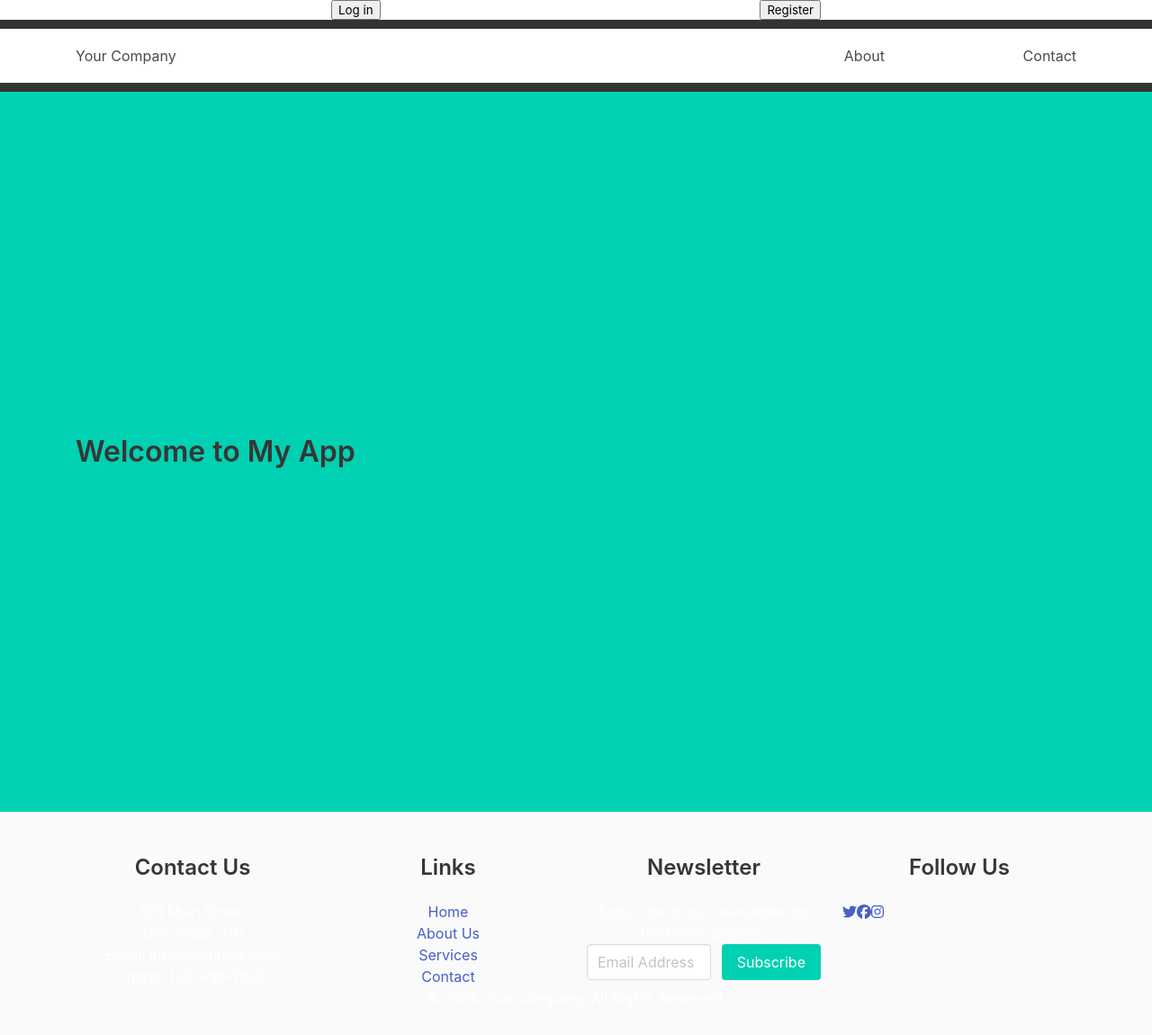
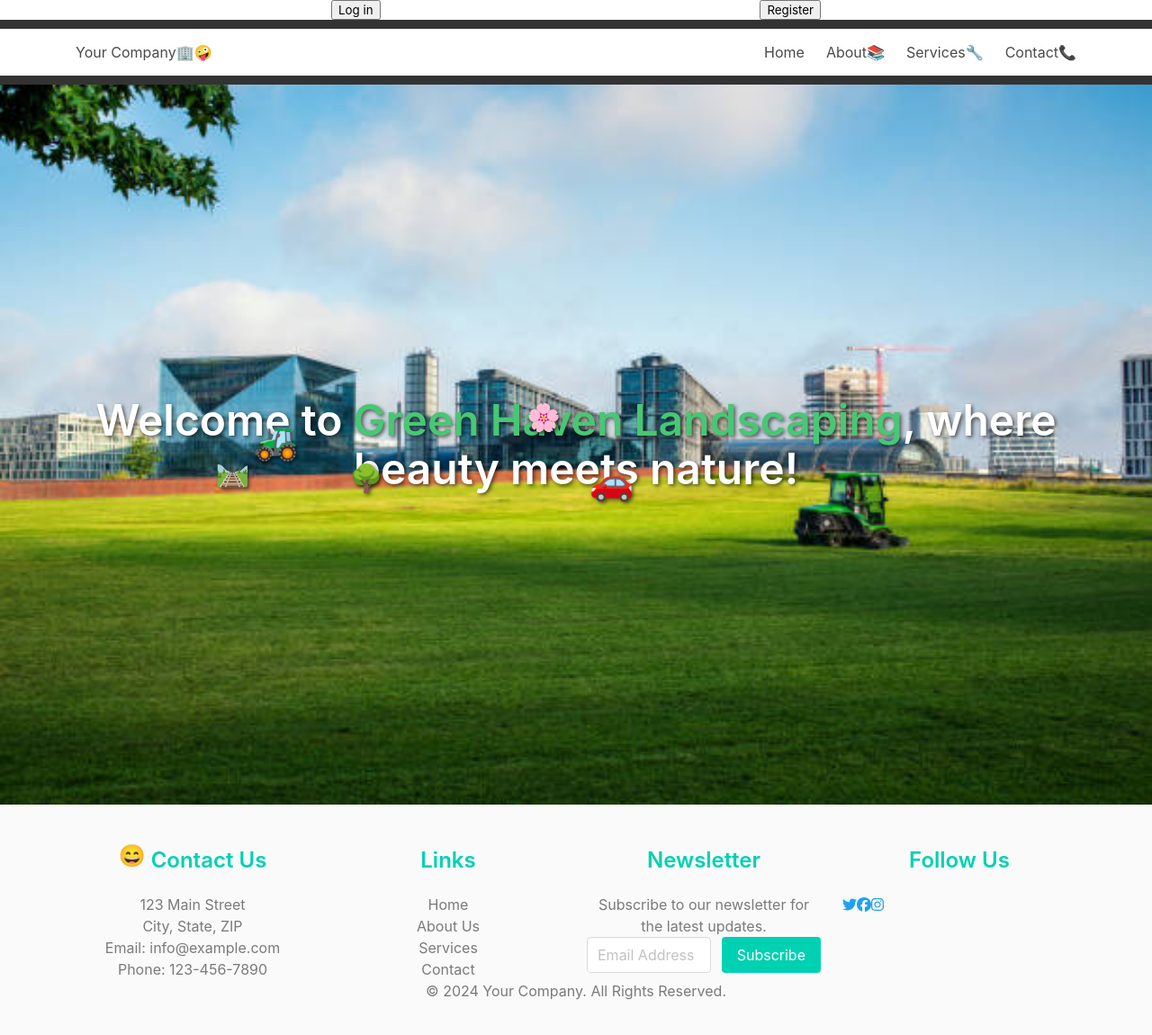
Before and after one commit to Nurshat01/business-website, a React (Vite) app in the folder client/: page / in a window 1280 px wide. Shown: the top 1150 px of the page at 90% size. Built offline with nearby package versions, Linux system fonts and the light colour scheme.

Commit message:
Ui change home

```diff
--- a/client/src/components/footer/footer.css
+++ b/client/src/components/footer/footer.css
@@ -1,95 +1,33 @@
-.footer {
-  background-color: #333;
-  color: #fff;
-  padding: 40px 0;
+.emoji {
+  display: inline-block;
+  animation: moveEmoji 2s infinite alternate;
 }
 
-.container {
-  max-width: 1200px;
-  margin: 0 auto;
-  padding: 0 20px;
+@keyframes moveEmoji {
+  0% {
+    transform: translateY(0);
+  }
+  100% {
+    transform: translateY(-5px);
+  }
 }
 
-.footer-content {
-  display: flex;
-  flex-wrap: wrap;
+.fun-icon {
+  color: #1da1f2; /* Twitter blue */
 }
 
-.footer-column {
-  flex: 1;
-  margin-bottom: 20px;
-  padding-right: 20px;
+.column a:hover {
+  animation: bounce 0.5s infinite;
 }
 
-.footer-column h4 {
-  font-size: 18px;
-  margin-bottom: 10px;
-  color: #fff;
+@keyframes bounce {
+  0%, 20%, 50%, 80%, 100% {
+    transform: translateY(0);
+  }
+  40% {
+    transform: translateY(-10px);
+  }
+  60% {
+    transform: translateY(-5px);
+  }
 }
-
-ul {
-  list-style-type: none;
-  padding: 0;
-}
-
-ul li {
-  margin-bottom: 5px;
-}
-
-ul li a {
-  color: #ccc;
-  text-decoration: none;
-}
-
-ul li a:hover {
-  color: #fff;
-}
-
-.newsletter-form {
-  display: flex;
-}
-
-.newsletter-form .input {
-  flex: 1;
-  margin-right: 10px;
-}
-
-.newsletter-form .button {
-  background-color: #007bff;
-  color: #fff;
-  border: none;
-  padding: 8px 20px;
-  cursor: pointer;
-}
-
-.newsletter-form .button:hover {
-  background-color: #0056b3;
-}
-
-.social-icons {
-  display: flex;
-}
-
-.social-icons li {
-  margin-right: 10px;
-}
-
-.social-icons li a {
-  color: #ccc;
-  text-decoration: none;
-}
-
-.social-icons li a:hover {
-  color: #fff;
-}
-
-.footer-bottom {
-  background-color: #222;
-  padding: 10px 0;
-}
-
-.footer-bottom p {
-  text-align: center;
-  margin: 0;
-  color: #ccc;
-}
--- a/client/src/components/footer/index.jsx
+++ b/client/src/components/footer/index.jsx
@@ -1,7 +1,7 @@
 import React from 'react';
 import { FontAwesomeIcon } from '@fortawesome/react-fontawesome';
 import { faTwitter, faFacebook, faInstagram } from '@fortawesome/free-brands-svg-icons';
-
+import './footer.css'; // Assuming you have a separate CSS file for footer styles
 
 const Footer = () => {
   return (
@@ -9,24 +9,26 @@ const Footer = () => {
       <div className="container">
         <div className="columns">
           <div className="column">
-            <h4 className="title is-4">Contact Us</h4>
-            <p>123 Main Street</p>
-            <p>City, State, ZIP</p>
-            <p>Email: info@example.com</p>
-            <p>Phone: 123-456-7890</p>
+            <h4 className="title is-4 has-text-primary">
+              <span className="emoji">😄</span> Contact Us
+            </h4>
+            <p className="has-text-grey">123 Main Street</p>
+            <p className="has-text-grey">City, State, ZIP</p>
+            <p className="has-text-grey">Email: info@example.com</p>
+            <p className="has-text-grey">Phone: 123-456-7890</p>
           </div>
           <div className="column">
-            <h4 className="title is-4">Links</h4>
+            <h4 className="title is-4 has-text-primary">Links</h4>
             <ul>
-              <li><a href="#">Home</a></li>
-              <li><a href="#">About Us</a></li>
-              <li><a href="#">Services</a></li>
-              <li><a href="#">Contact</a></li>
+              <li><a href="#" className="has-text-grey">Home</a></li>
+              <li><a href="#" className="has-text-grey">About Us</a></li>
+              <li><a href="#" className="has-text-grey">Services</a></li>
+              <li><a href="#" className="has-text-grey">Contact</a></li>
             </ul>
           </div>
           <div className="column">
-            <h4 className="title is-4">Newsletter</h4>
-            <p>Subscribe to our newsletter for the latest updates.</p>
+            <h4 className="title is-4 has-text-primary">Newsletter</h4>
+            <p className="has-text-grey">Subscribe to our newsletter for the latest updates.</p>
             <form className="newsletter-form">
               <div className="field is-grouped">
                 <div className="control is-expanded">
@@ -39,18 +41,18 @@ const Footer = () => {
             </form>
           </div>
           <div className="column">
-            <h4 className="title is-4">Follow Us</h4>
+            <h4 className="title is-4 has-text-primary">Follow Us</h4>
             <ul className="social-icons is-flex">
-              <li><a href="#"><FontAwesomeIcon icon={faTwitter} /></a></li>
-              <li><a href="#"><FontAwesomeIcon icon={faFacebook} /></a></li>
-              <li><a href="#"><FontAwesomeIcon icon={faInstagram} /></a></li>
+              <li><a href="#"><FontAwesomeIcon icon={faTwitter} className="fun-icon" /></a></li>
+              <li><a href="#"><FontAwesomeIcon icon={faFacebook} className="fun-icon" /></a></li>
+              <li><a href="#"><FontAwesomeIcon icon={faInstagram} className="fun-icon" /></a></li>
             </ul>
           </div>
         </div>
       </div>
       <div className="footer-bottom">
         <div className="container">
-          <p>&copy; {new Date().getFullYear()} Your Company. All Rights Reserved.</p>
+          <p className="has-text-grey">&copy; {new Date().getFullYear()} Your Company. All Rights Reserved.</p>
         </div>
       </div>
     </footer>
--- a/client/src/components/header/index.jsx
+++ b/client/src/components/header/index.jsx
@@ -1,15 +1,25 @@
 import React from 'react';
-import { Link } from "react-router-dom";
+import { Link, NavLink } from "react-router-dom";
 
 const Header = () => {
+  const handleLinkClick = (event) => {
+    const targetPath = event.target.pathname;
+    if (targetPath === '/about' || targetPath === '/contact') {
+      event.preventDefault();
+      // You can add more logic here if needed
+    }
+  };
+
   return (
     <header className="header">
       <nav className="navbar" role="navigation" aria-label="main navigation">
         <div className="container">
           <div className="navbar-brand">
-            <a className="navbar-item" href="#">
-              Your Company
-            </a>
+            <Link to='/' className="navbar-item">
+              Your Company {" "}
+              <span role="img" aria-label="company">🏢</span>
+              <span className="fun-emoji" role="img" aria-label="fun">🤪</span>
+            </Link>
             <a role="button" className="navbar-burger burger" aria-label="menu" aria-expanded="false" data-target="navbarBasicExample">
               <span aria-hidden="true"></span>
               <span aria-hidden="true"></span>
@@ -19,18 +29,21 @@ const Header = () => {
 
           <div id="navbarBasicExample" className="navbar-menu">
             <div className="navbar-end">
-              <a className="navbar-item" href="#">
-                <Link to='/'>Home</Link>
-              </a>
-              <a className="navbar-item" href="#">
-                About
-              </a>
-              <a className="navbar-item" href="#">
-              <Link to='/services'>Services</Link>
-              </a>
-              <a className="navbar-item" href="#">
-                Contact
-              </a>
+              <NavLink to='/' exact className="navbar-item" activeClassName="active" onClick={handleLinkClick}>
+                Home
+              </NavLink>
+              <Link to='/about' className="navbar-item" onClick={handleLinkClick}>
+                About {" "}
+                <span role="img" aria-label="about">📚</span>
+              </Link>
+              <NavLink to='/services' className="navbar-item" activeClassName="active" onClick={handleLinkClick}>
+                Services {" "}
+                <span role="img" aria-label="services">🔧</span>
+              </NavLink>
+              <NavLink to='/contact' className="navbar-item" activeClassName="active" onClick={handleLinkClick}>
+                Contact {" "}
+                <span role="img" aria-label="contact">📞</span>
+              </NavLink>
             </div>
           </div>
         </div>
--- a/client/src/pages/Home.jsx
+++ b/client/src/pages/Home.jsx
@@ -1,71 +1,61 @@
-import React from 'react';
+import React, { useState, useEffect } from 'react';
+import backgroundImage from '../pages/background.jpg';
 
 const Home = () => {
-  // const [selectedServices, setSelectedServices] = useState([]);
-  // const [cart, setCart] = useState([]);
+  const backgroundStyles = {
+    backgroundImage: `url(${backgroundImage})`,
+    backgroundSize: 'cover',
+    backgroundPosition: 'center',
+  };
 
-  // const services = ['Service 1', 'Service 2', 'Service 3', 'Service 4'];
+  const [emojis, setEmojis] = useState([
+    { emoji: '🚗', top: '50%', left: '50%', opacity: 0 },
+    { emoji: '🚜', top: '50%', left: '50%', opacity: 0 },
+    { emoji: '🛤️', top: '50%', left: '50%', opacity: 0 },
+    { emoji: '🌳', top: '50%', left: '50%', opacity: 0 },
+    { emoji: '🌸', top: '50%', left: '50%', opacity: 0 },
+  ]);
 
-  // const handleServiceSelect = (service) => {
-  //   if (selectedServices.includes(service)) {
-  //     setSelectedServices(selectedServices.filter((s) => s !== service));
-  //   } else {
-  //     setSelectedServices([...selectedServices, service]);
-  //   }
-  // };
+  useEffect(() => {
+    const interval = setInterval(() => {
+      const newEmojis = emojis.map((emoji) => ({
+        ...emoji,
+        top: `${Math.random() * 100}%`,
+        left: `${Math.random() * 100}%`,
+        opacity: 1,
+      }));
+      setEmojis(newEmojis);
+    }, 2000);
 
-  // const addToCart = () => {
-  //   setCart([...cart, ...selectedServices]);
-  //   setSelectedServices([]);
-  // };
-
-  // const removeFromCart = (service) => {
-  //   setCart(cart.filter((item) => item !== service));
-  // };
+    return () => clearInterval(interval);
+  }, []);
 
   return (
-    <div className="hero is-fullheight is-bold has-background-primary" style={{ backgroundSize: 'cover', backgroundPosition: 'center' }}>
-      <div className="hero-body">
+    <div className="hero is-fullheight is-bold" style={backgroundStyles}>
+      <div className="hero-body" style={{ position: 'relative' }}>
         <div className="container">
-          <h1 className="title">Welcome to My App</h1>
-          {/* <p className="subtitle">Select the services you're interested in:</p> */}
-          {/* <div className="columns is-multiline">
-            {services.map((service) => (
-              <div key={service} className="column is-one-quarter">
-                <label className="checkbox">
-                  <input type="checkbox" checked={selectedServices.includes(service)} onChange={() => handleServiceSelect(service)} />
-                  {service}
-                </label>
-              </div>
+          <h1 className="title is-1 has-text-centered" style={{ color: '#fff', textShadow: '2px 2px 4px rgba(0,0,0,0.6)', position: 'relative' }}>
+            Welcome to <span style={{ color: '#48c774' }}>Green Haven Landscaping</span>, where beauty meets nature!
+            {emojis.map((emoji, index) => (
+              <span
+                key={index}
+                role="img"
+                aria-label={emoji.emoji}
+                style={{
+                  position: 'absolute',
+                  top: emoji.top,
+                  left: emoji.left,
+                  opacity: emoji.opacity,
+                  fontSize: index === 0 || index === 1 ? '40px' : '30px',
+                  transition: 'top 2s, left 2s, opacity 0.5s',
+                }}
+              >
+                {emoji.emoji}
+              </span>
             ))}
-          </div> */}
-          {/* <button className="button is-primary" onClick={addToCart}>Add to Cart</button> */}
+          </h1>
         </div>
       </div>
-      {/* {cart.length > 0 && (
-        <div className="hero-foot">
-          <nav className="navbar is-light">
-            <div className="container">
-              <div className="navbar-end">
-                <div className="navbar-item">
-                  <div className="buttons">
-                    <button className="button is-primary" onClick={() => setCart([])}>Clear Cart</button>
-                    <button className="button is-primary">Checkout ({cart.length} items)</button>
-                  </div>
-                </div>
-              </div>
-            </div>
-          </nav>
-          <div className="container">
-            <h2 className="title is-4">Items in Cart:</h2>
-            <ul>
-              {cart.map((item, index) => (
-                <li key={index}>{item}</li>
-              ))}
-            </ul>
-          </div>
-        </div>
-      )} */}
     </div>
   );
 };
```
